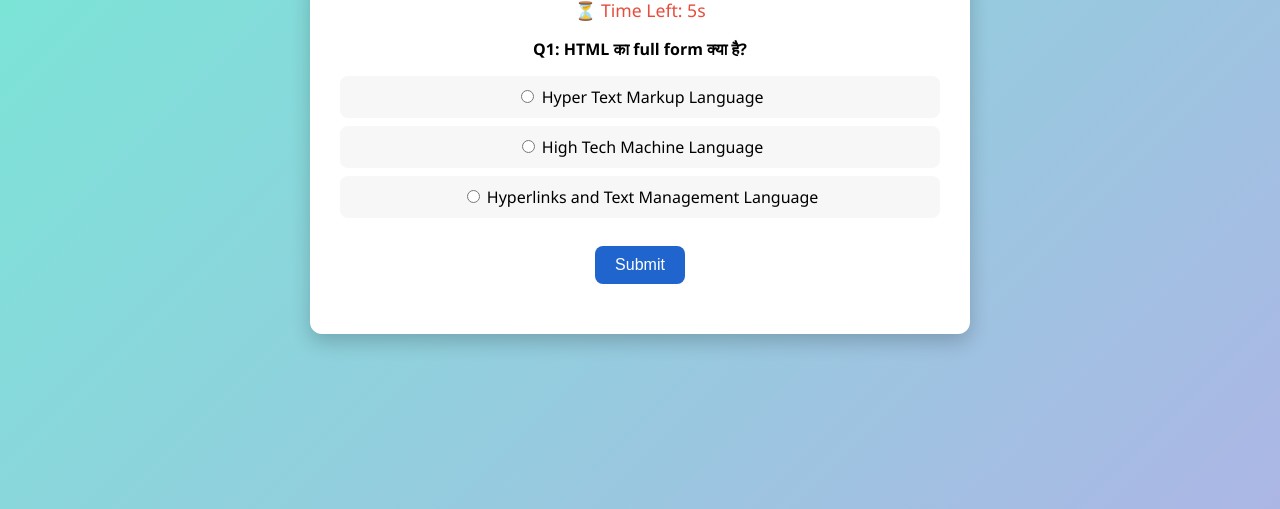
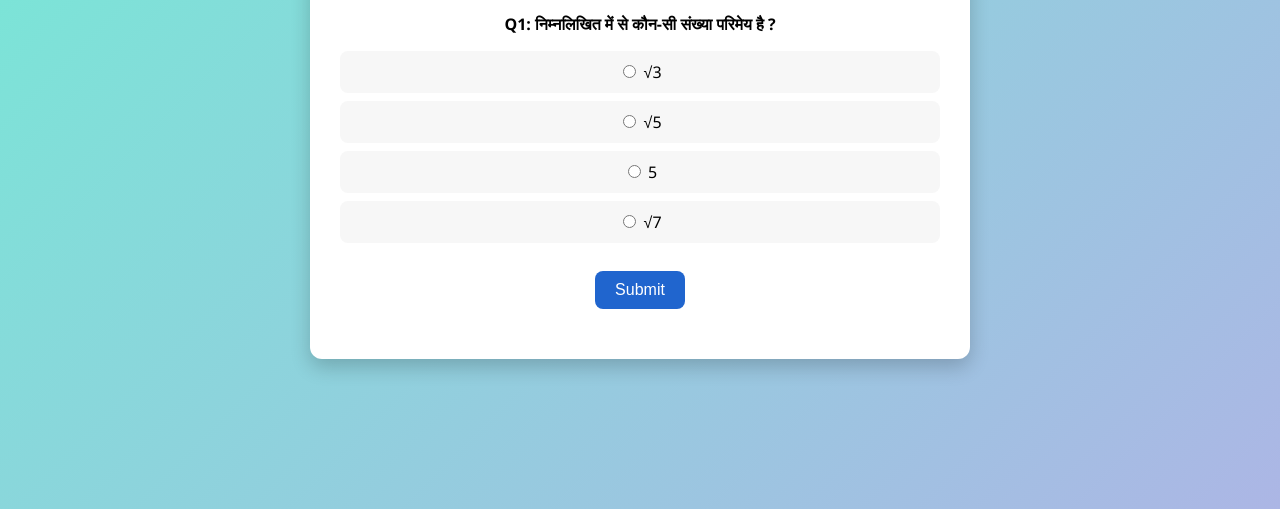
Before and after one commit to sk75-67/login-, a plain HTML site: page test.html in a window 1280 px wide. Shown: the part 291-800 px from the top of the page. Drawn offline with Linux system fonts and the light colour scheme.

Commit message:
Update test.html

```diff
--- a/test.html
+++ b/test.html
@@ -59,9 +59,8 @@
 
   <script>
     const questions = [
-      {q: "HTML का full form क्या है?", options: ["Hyper Text Markup Language","High Tech Machine Language","Hyperlinks and Text Management Language"], answer: "Hyper Text Markup Language"},
-      {q: "CSS का use किसलिए होता है?", options: ["Web page structure","Web page styling","Database management"], answer: "Web page styling"},
-      {q: "JavaScript किसके लिए use होता है?", options: ["Styling","Interactivity","Server hosting"], answer: "Interactivity"}
+      {q: " निम्नलिखित में से कौन-सी संख्या परिमेय है ?", options: ["√3","√5","5","√7"], answer: "5"},
+      {q: " √8 ✕√10 का मान होगा ", options: ["2√5","4√5","5√2","√16"], answer: "4√5"},
     ];
 
     let current = 0;
```
